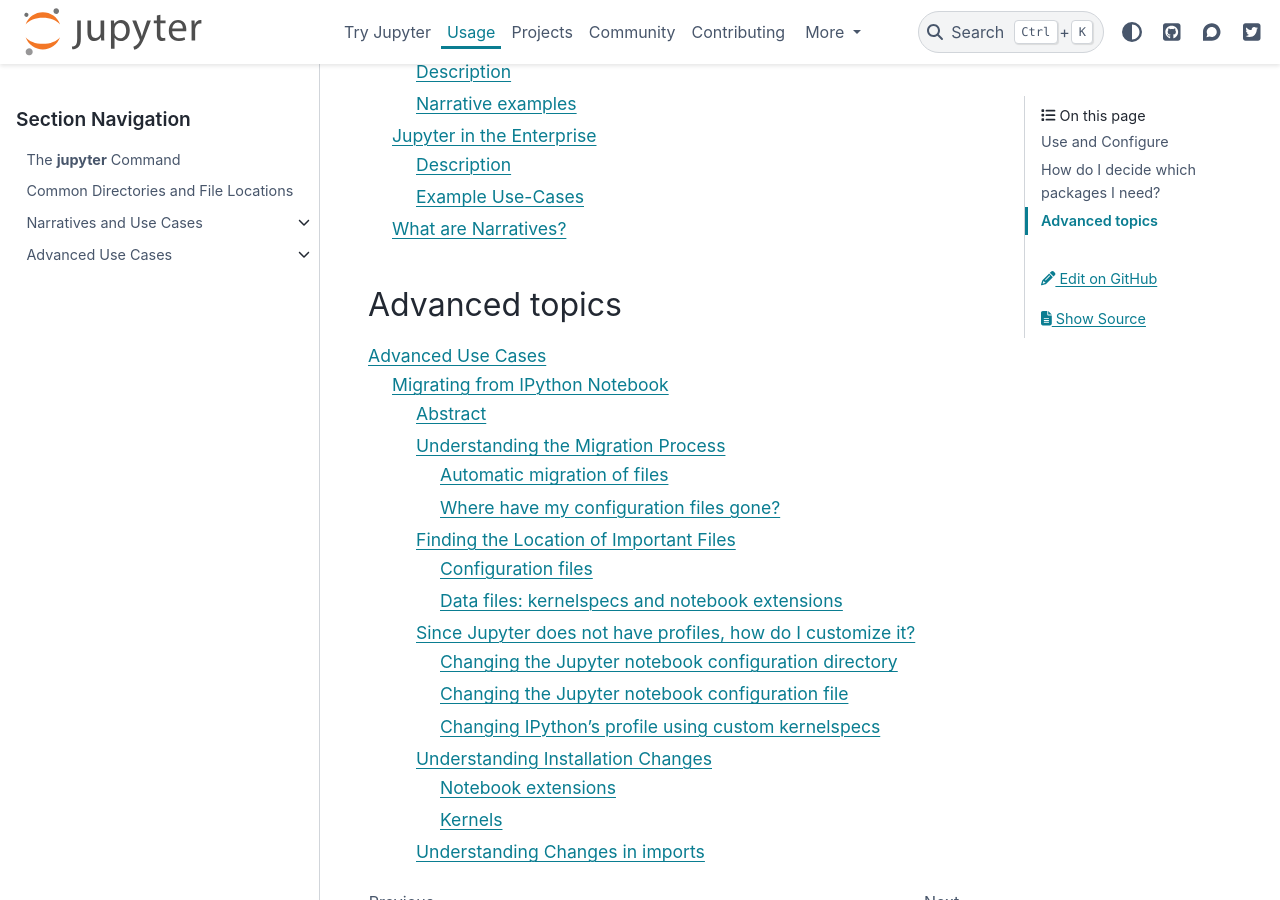
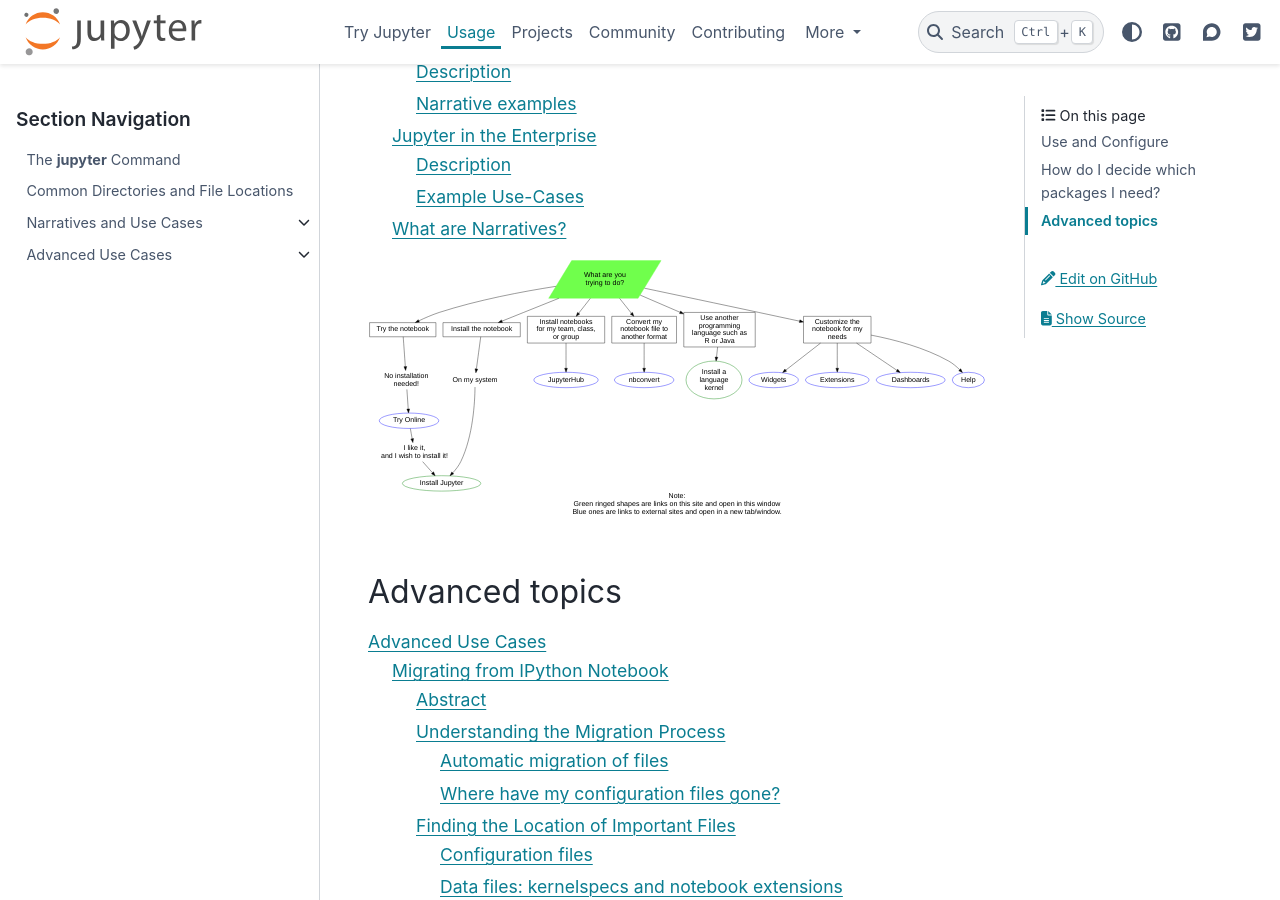
Before and after one commit to jupyter/jupyter, a Sphinx documentation site: the page built from docs/source/use/using.rst, in a window 1280 px wide and 900 px high, scrolled down 628 px. Built offline with Sphinx 7.4.7 and the PyData theme 0.15.4, drawn with Linux system fonts in a browser that asks for light colours; pages that are not in the unit, such as notebooks, are missing from menus.

Commit message:
doc: fix #708 (#712)

```diff
--- a/docs/source/use/using.rst
+++ b/docs/source/use/using.rst
@@ -90,7 +90,7 @@
 			label="Install a\nlanguage\nkernel",
 			tooltip="How to install kernels",
 			target="_top", color=green, // Local Link
-			href="../projects/kernels.html]
+			href="../projects/kernels.html"]
 		// Path labels
 		noinst [
 			shape=plaintext,
```
